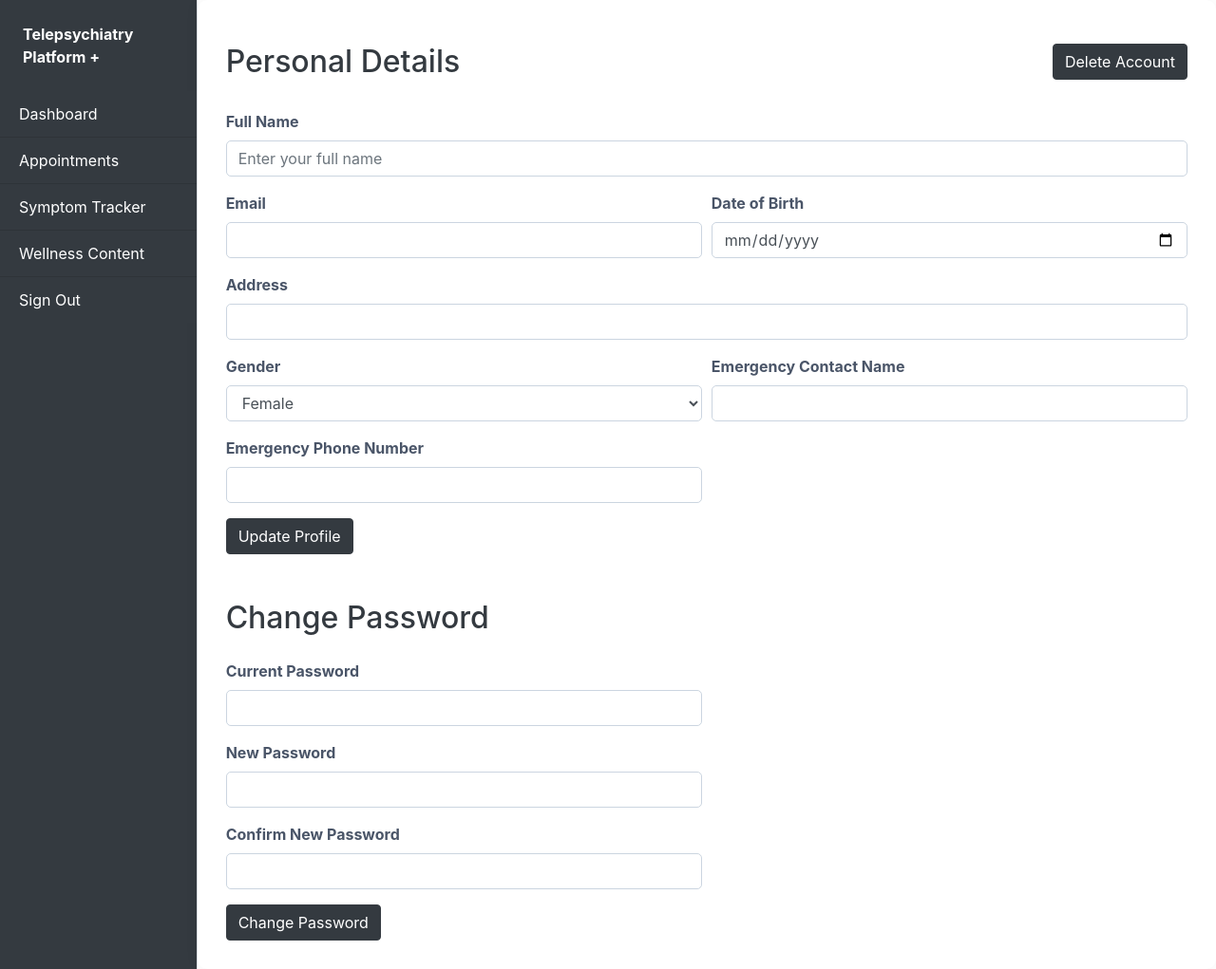
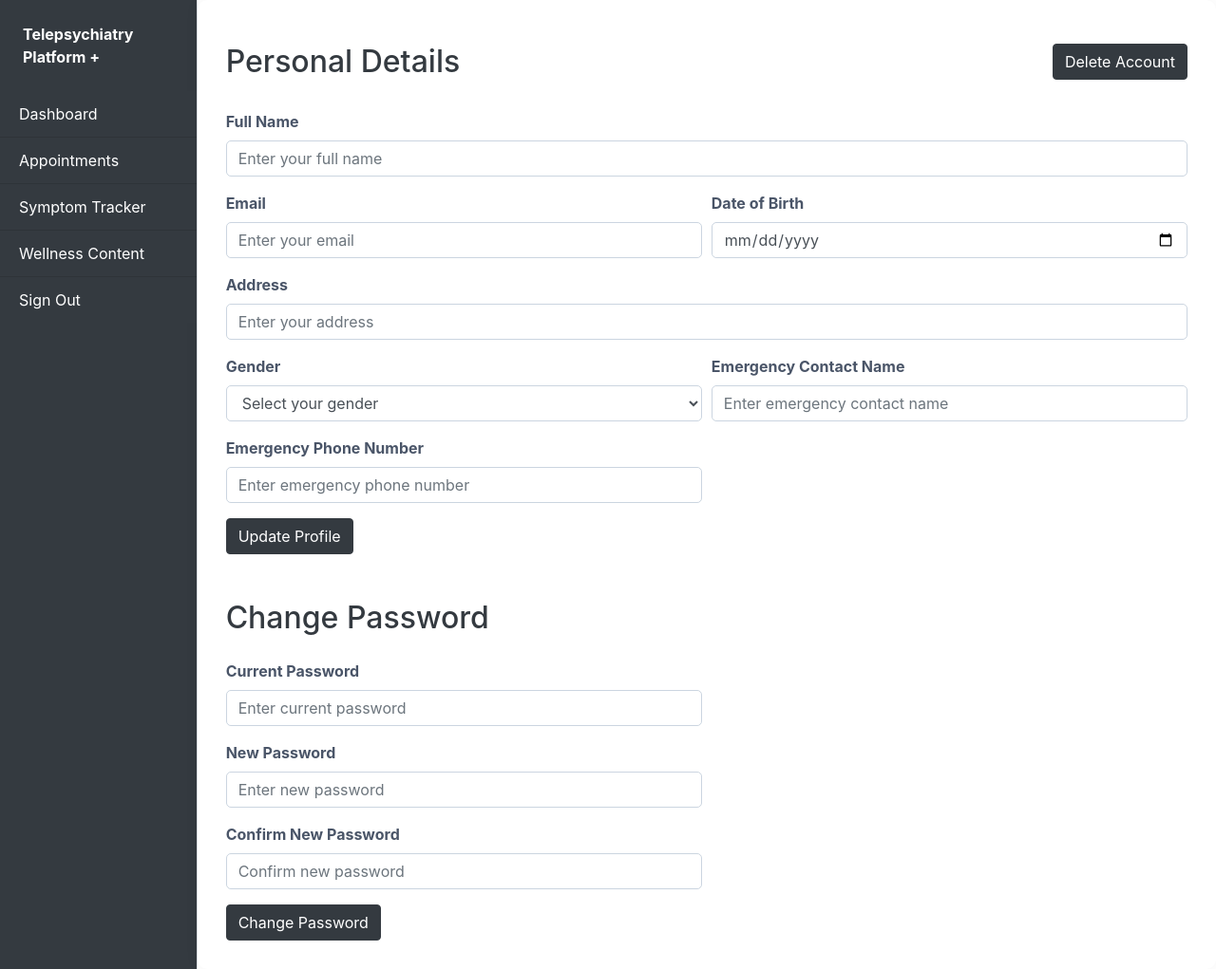
Before and after one commit to rheathadhani/mytelepsychiatry, a plain HTML site: page client/patient-profile.html in a window 1280 px wide. Shown: the whole page at 95% size. Drawn offline with nearby package versions, Linux system fonts and the light colour scheme.

Commit message:
psy and patient profile place holder11:19 pm

```diff
--- a/client/patient-profile.html
+++ b/client/patient-profile.html
@@ -51,36 +51,37 @@
         <div class="form-row">
           <div class="form-group col-md-6">
             <label for="inputEmail">Email</label>
-            <input type="email" class="form-control" id="inputEmail">
+            <input type="email" class="form-control" id="inputEmail" placeholder="Enter your email">
           </div>
           <div class="form-group col-md-6">
             <label for="inputDOB">Date of Birth</label>
-            <input type="date" class="form-control" id="inputDOB">
+            <input type="date" class="form-control" id="inputDOB" placeholder="mm/dd/yyyy">
           </div>
         </div>
         <div class="form-row">
           <div class="form-group col-md-12">
             <label for="inputAddress">Address</label>
-            <input type="text" class="form-control" id="inputAddress">
+            <input type="text" class="form-control" id="inputAddress" placeholder="Enter your address">
           </div>
         </div>
         <div class="form-row">
           <div class="form-group col-md-6">
             <label for="inputGender">Gender</label>
             <select id="inputGender" class="form-control">
+              <option value="" disabled selected>Select your gender</option>
               <option>Female</option>
               <option>Male</option>
             </select>
           </div>
           <div class="form-group col-md-6">
             <label for="inputContact">Emergency Contact Name</label>
-            <input type="text" class="form-control" id="inputContact">
+            <input type="text" class="form-control" id="inputContact" placeholder="Enter emergency contact name">
           </div>
         </div>
         <div class="form-row">
           <div class="form-group col-md-6">
             <label for="inputPhone">Emergency Phone Number</label>
-            <input type="tel" class="form-control" id="inputPhone">
+            <input type="tel" class="form-control" id="inputPhone" placeholder="Enter emergency phone number">
           </div>
         </div>
 
@@ -94,19 +95,19 @@
         <div class="form-row">
           <div class="form-group col-md-6">
             <label for="inputCurrentPassword">Current Password</label>
-            <input type="password" class="form-control" id="inputCurrentPassword">
+            <input type="password" class="form-control" id="inputCurrentPassword" placeholder="Enter current password">
           </div>
         </div>
         <div class="form-row">
           <div class="form-group col-md-6">
             <label for="inputNewPassword">New Password</label>
-            <input type="password" class="form-control" id="inputNewPassword">
+            <input type="password" class="form-control" id="inputNewPassword" placeholder="Enter new password">
           </div>
         </div>
         <div class="form-row">
           <div class="form-group col-md-6">
             <label for="inputConfirmPassword">Confirm New Password</label>
-            <input type="password" class="form-control" id="inputConfirmPassword">
+            <input type="password" class="form-control" id="inputConfirmPassword" placeholder="Confirm new password">
           </div>
         </div>
         <!-- Change Password Button -->
```
Also changed, not shown: client/psy-profile.html (+5 -5 lines).
